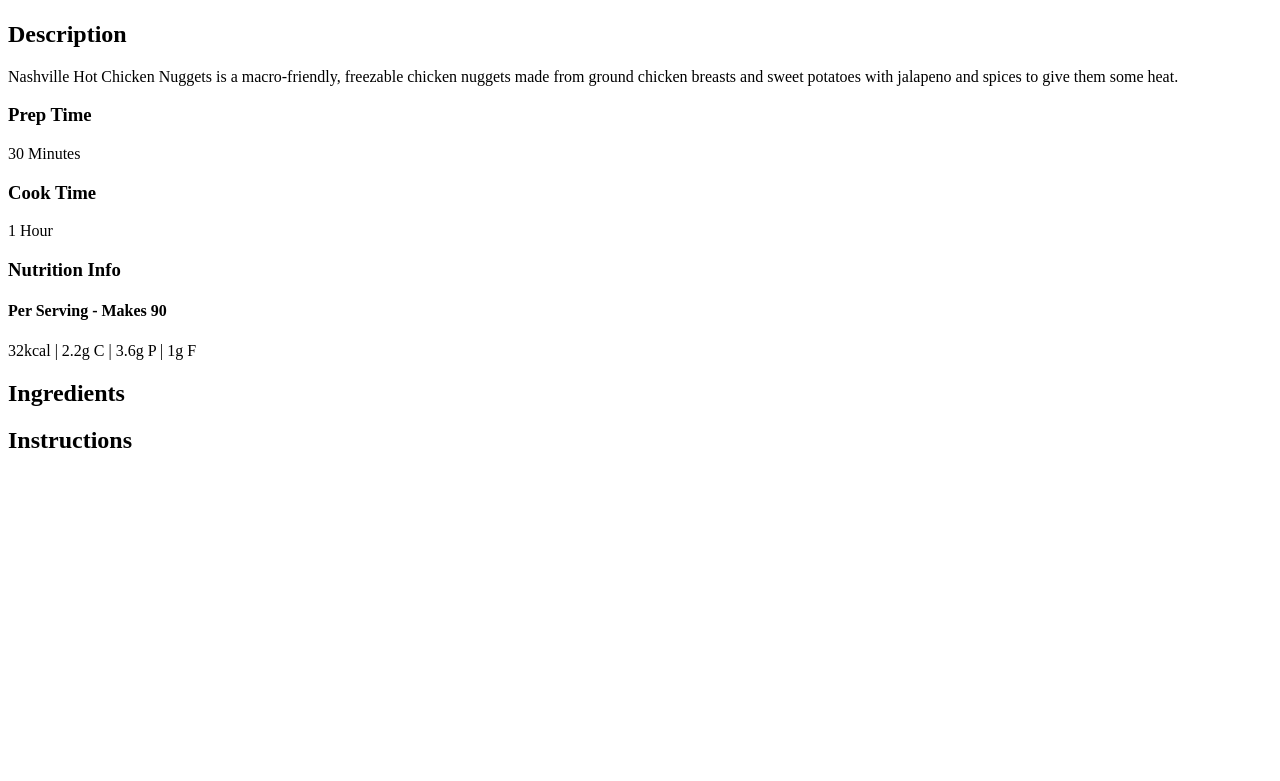
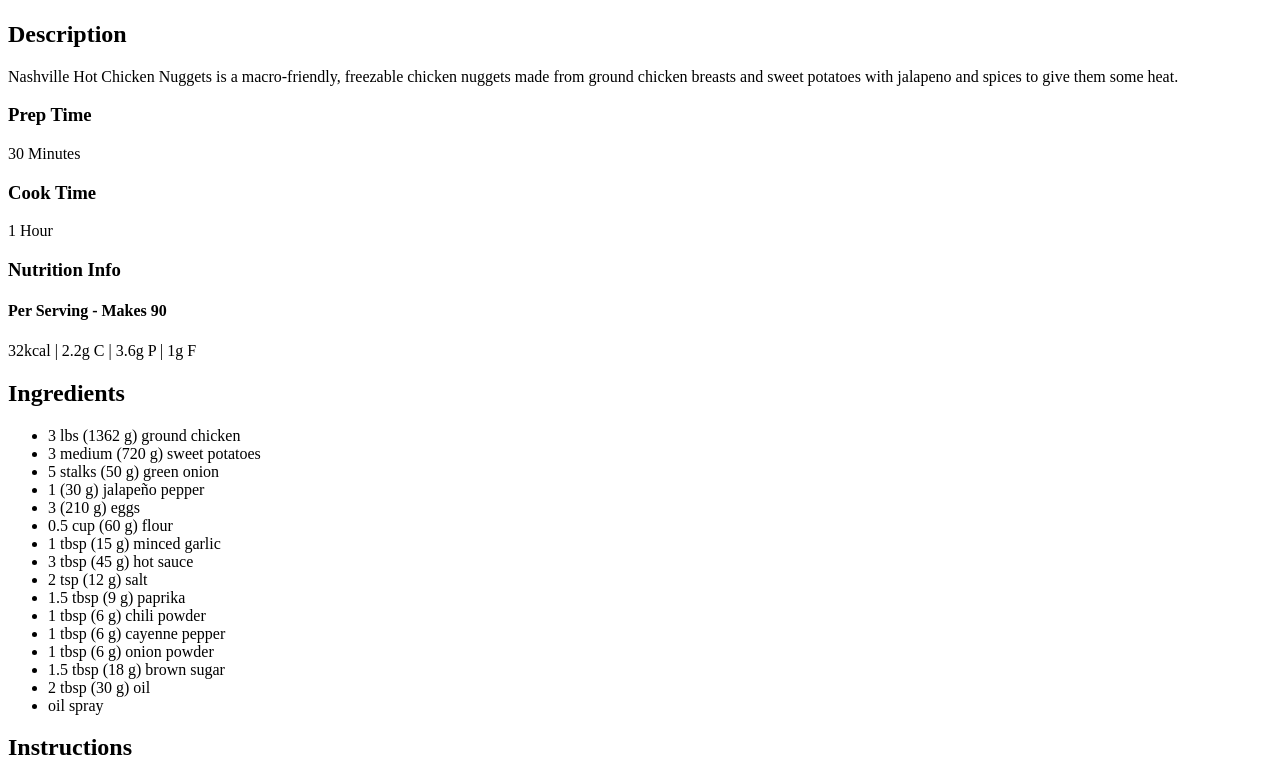
Before and after one commit to baogiaha/odin-recipes, a plain HTML site: page recipes/chicken-nuggets.html in a window 1280 px wide. Shown: the part 442-1223 px from the top of the page. Before the commit the page ends 915 px from the top, so only its background shows below. Drawn offline with Linux system fonts and the light colour scheme.

Commit message:
Added Ingredients to CN.html

```diff
--- a/recipes/chicken-nuggets.html
+++ b/recipes/chicken-nuggets.html
@@ -24,7 +24,22 @@
 
             <h2>Ingredients</h2>
             <ul>
-
+                <li>3 lbs (1362 g) ground chicken</li>
+                <li>3 medium (720 g) sweet potatoes</li>
+                <li>5 stalks (50 g) green onion</li>
+                <li>1 (30 g) jalapeño pepper </li>
+                <li>3 (210 g) eggs</li>
+                <li>0.5 cup (60 g) flour</li>
+                <li>1 tbsp (15 g) minced garlic</li>
+                <li>3 tbsp (45 g) hot sauce</li>
+                <li>2 tsp (12 g) salt</li>
+                <li>1.5 tbsp (9 g) paprika</li>
+                <li>1 tbsp (6 g) chili powder</li>
+                <li>1 tbsp (6 g) cayenne pepper</li>
+                <li>1 tbsp (6 g) onion powder</li>
+                <li>1.5 tbsp (18 g) brown sugar</li>
+                <li>2 tbsp (30 g) oil</li>
+                <li>oil spray</li>
             </ul>
 
             <h2>Instructions</h2>
```
